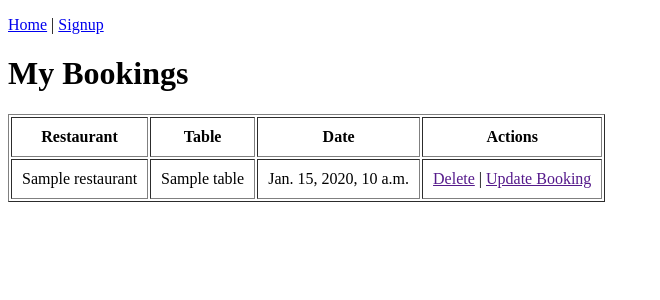
After one commit to brianjamesceline/table_booker, a Django app: template table_booker/templates/table_booker/my_bookings.html in a window 1280 px wide. The commit adds this page. Shown: the top 300 px of the page, without its empty margins (0-660 px from the left). Run offline with Django 3.2, Linux system fonts and the light colour scheme; the template is opened without the code that fills it: most values are stand-ins (such as "Sample title", 1, 10 or a date in 2020).

Commit message:
Adding ability to list my bookings

```diff
--- a/table_booker/templates/table_booker/base.html
+++ b/table_booker/templates/table_booker/base.html
@@ -6,12 +6,19 @@
   <meta name="viewport" content="width=device-width, initial-scale=1.0">
   <title>Table Booker</title>
 </head>
+<body>
+  <p>{% include 'includes/messages.html' %}</p>
 
-<body>
-  {% include 'includes/messages.html' %}
+  <a href="/">Home</a> |
+  {% if request.user.is_authenticated %}
+    <a href="/my-bookings">My Bookings</a> |
+    <a href="/logout">Logout</a> |
+  {% else %}
+    <a href="/signup">Signup</a>
+  {% endif %}
+
   {% block content %}
 
   {% endblock content %}
 </body>
-
 </html>
--- /dev/null
+++ b/table_booker/templates/table_booker/my_bookings.html
@@ -0,0 +1,23 @@
+{% extends "base.html" %}
+
+{% block content %}
+
+<h1>My Bookings</h1>
+
+<table border=1 cellpadding=10>
+  <th>Restaurant</th>
+  <th>Table</th>
+  <th>Date</th>
+  <th>Actions</th>
+
+  {% for booking in bookings %}
+  <tr>
+    <td>{{ booking.restaurant.name }}</td>
+    <td>{{ booking.table.name }}</td>
+    <td>{{ booking.date }}</td>
+    <td><a href="">Delete</a> | <a href="">Update Booking</a></td>
+  </tr>
+  {% endfor %}
+</table>
+
+{% endblock content %}
```
Also changed, not shown: table_booker/tests.py (+31 -1 lines), table_booker/urls.py (+6 -1 lines), table_booker/views.py (+9 -1 lines), 1 other file.
